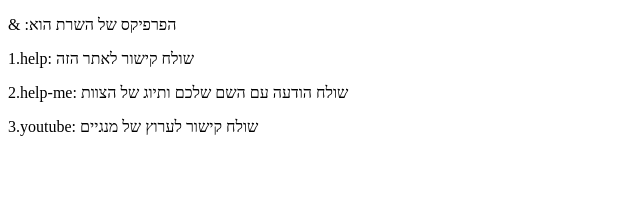
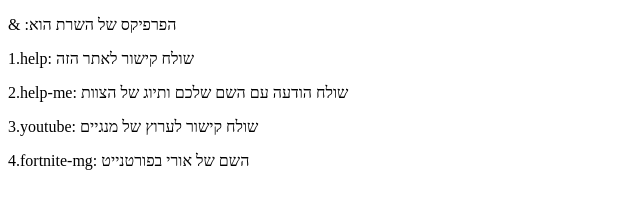
Before and after one commit to gamingcoil/mg-cmds, a website: page client/index.html in a window 1280 px wide. Shown: the whole page, without its empty margins (0-640 px from the left). Drawn offline with nearby package versions, Linux system fonts and the light colour scheme; no server answers.

Commit message:
Update index.html

```diff
--- a/client/index.html
+++ b/client/index.html
@@ -16,6 +16,7 @@
     <p>1.help: שולח קישור לאתר הזה</p>
     <p>2.help-me: שולח הודעה עם השם שלכם ותיוג של הצוות</p>
     <p>3.youtube: שולח קישור לערוץ של מנגיים</p>
+    <p>4.fortnite-mg: השם של אורי בפורטנייט</p>
   </main>
   <script src="main.js"></script>
 </body>
```
